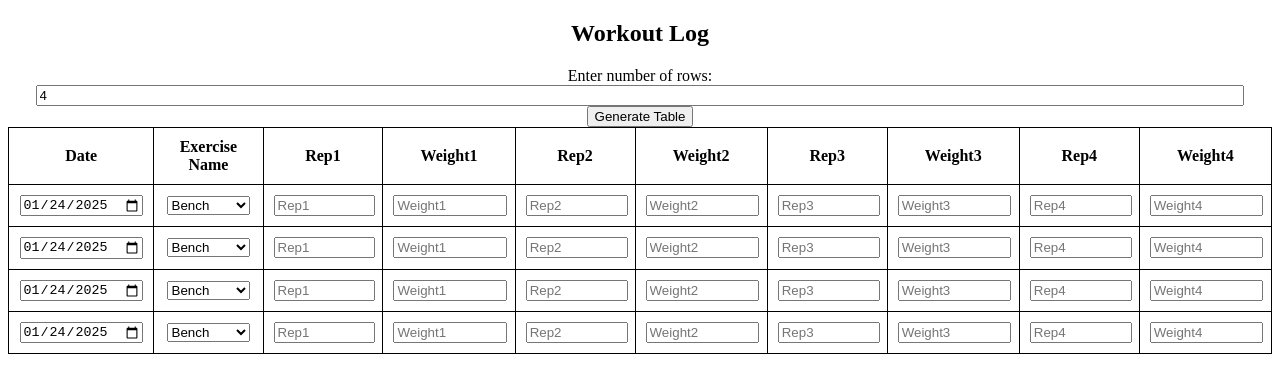
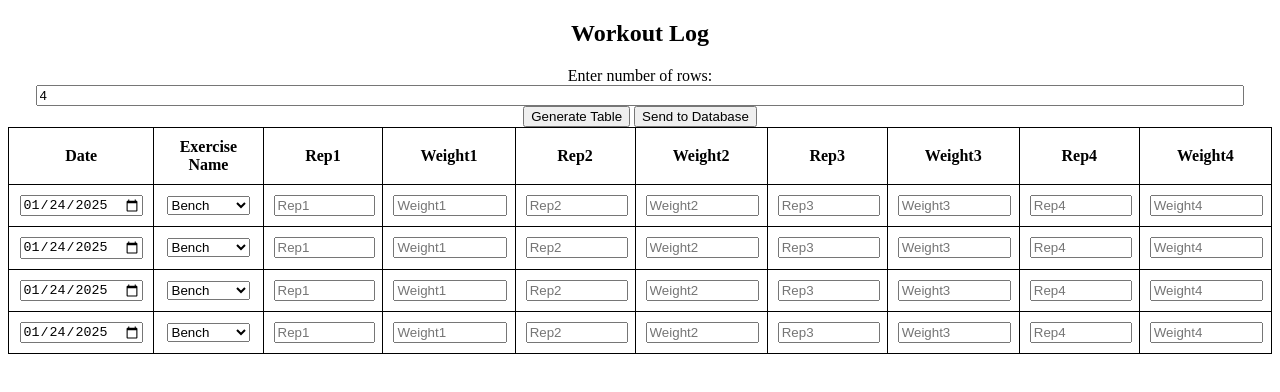
Before and after one commit to PaTricker1/WorkoutAPI, a website: page public/index.html in a window 1280 px wide. Drawn offline with Linux system fonts and the light colour scheme.

Commit message:
Update index.html

```diff
--- a/public/index.html
+++ b/public/index.html
@@ -46,6 +46,7 @@
         <label for="rowCount">Enter number of rows: </label>
         <input type="number" id="rowCount" value="4" min="1" />
         <button onclick="generateTable()">Generate Table</button>
+        <button onclick="sendDataToDatabase()">Send to Database</button> <!-- New button -->
     </div>
 
     <div style="overflow-x: auto;">
@@ -162,6 +163,26 @@
             });
         }
 
+        // Function to send data to the backend server
+        function sendDataToDatabase() {
+            const data = previousData;
+
+            fetch('https://your-backend-url.com/api/workouts', {
+                method: 'POST',
+                headers: {
+                    'Content-Type': 'application/json',
+                },
+                body: JSON.stringify(data)
+            })
+            .then(response => response.json())
+            .then(data => {
+                alert('Data successfully sent to the database!');
+            })
+            .catch(error => {
+                console.error('Error sending data:', error);
+            });
+        }
+
         // Initialize the table with the default row count
         generateTable();
     </script>
```
